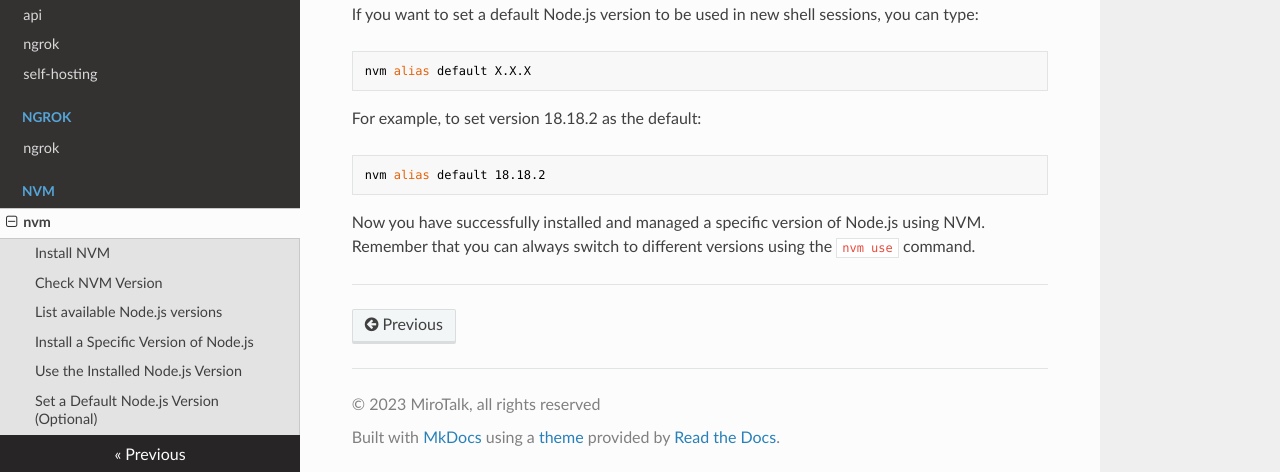
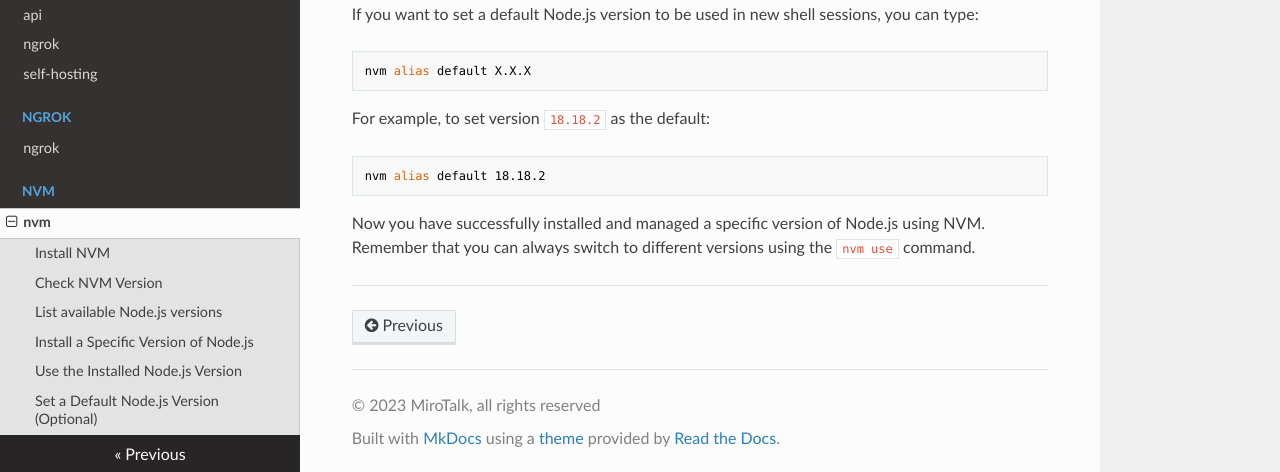
Before and after one commit to miroslavpejic85/mirotalk-docs, an MkDocs documentation site: the page built from docs/nvm/nvm.md, in a window 1280 px wide and 900 px high, scrolled down 1404 px. Shown: the part 425-897 px from the top of the window. Built offline with MkDocs 1.6.1, drawn with Linux system fonts in a browser that asks for light colours; nearby versions of some CDN libraries.

Commit message:
[mirotalkdocs] - fix typo

````diff
--- a/docs/nvm/nvm.md
+++ b/docs/nvm/nvm.md
@@ -80,7 +80,7 @@ If you want to set a default Node.js version to be used in new shell sessions, y
 nvm alias default X.X.X
 ```
 
-For example, to set version 18.18.2 as the default:
+For example, to set version `18.18.2` as the default:
 
 ```bash
 nvm alias default 18.18.2
````
